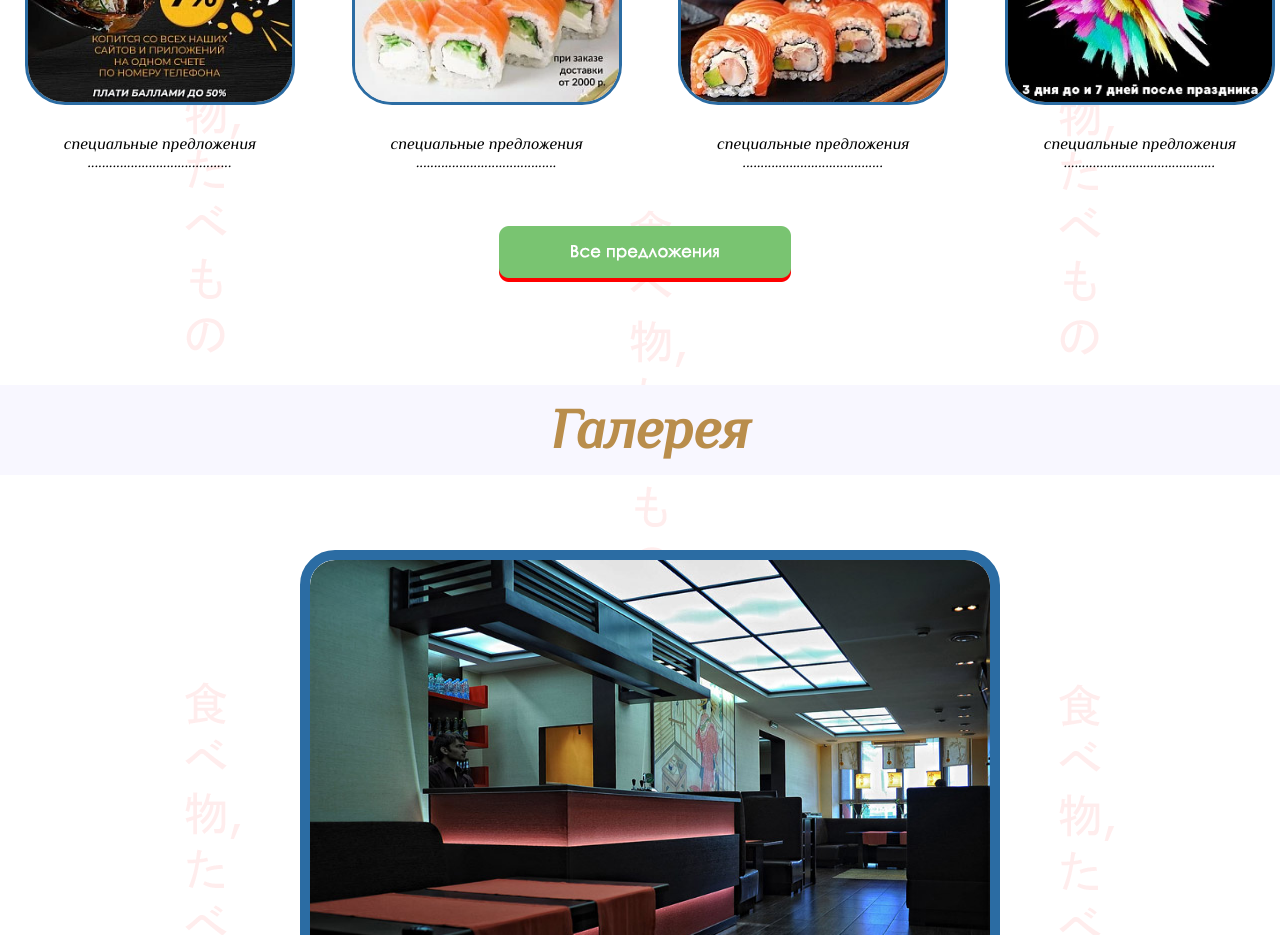
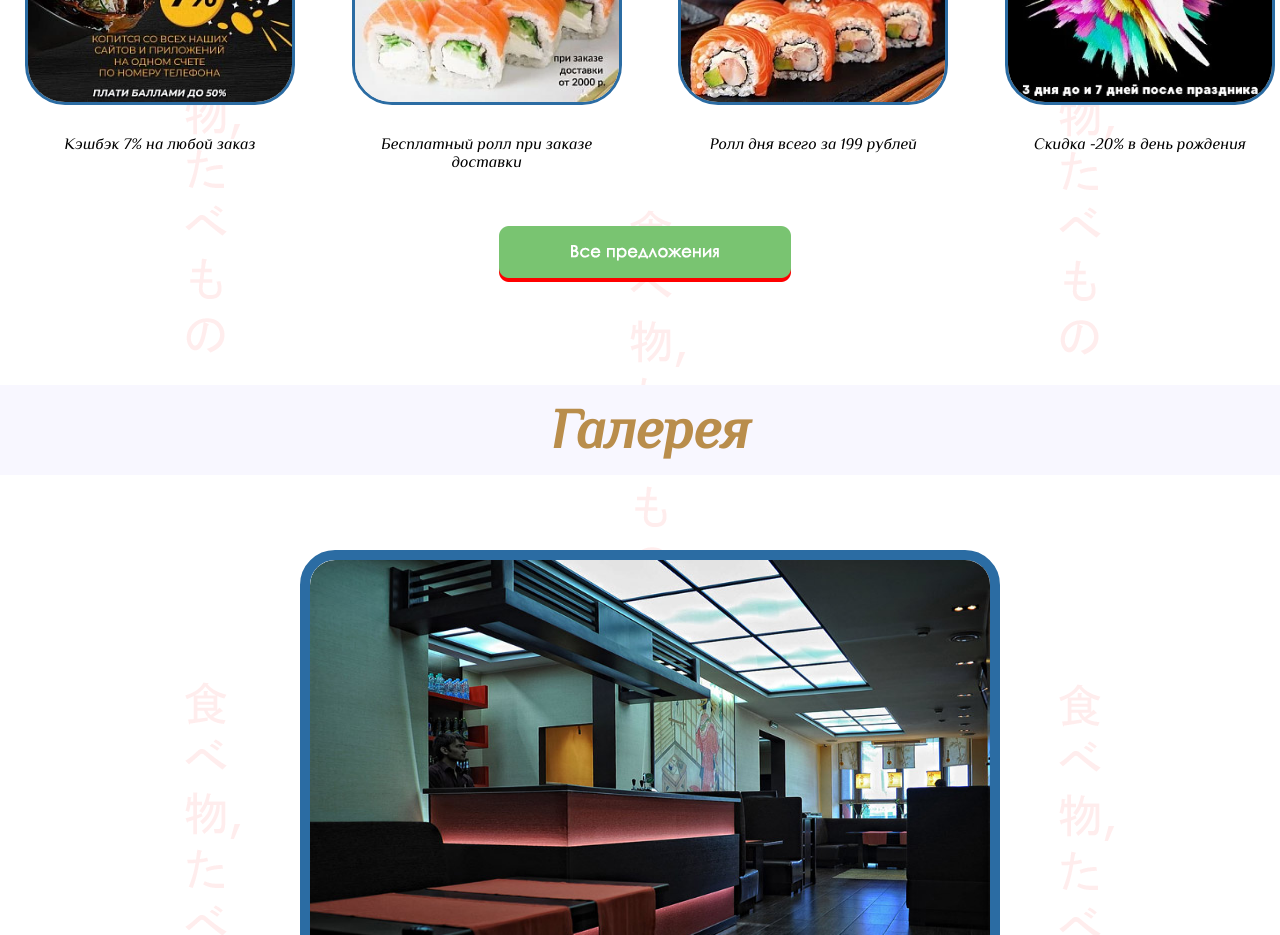
Before and after one commit to MRFlord/tabemono, a plain HTML site: page index.html in a window 1280 px wide. Shown: the part 1060-1995 px from the top of the page. Drawn offline with Linux system fonts and the light colour scheme.

Commit message:
Update index.html

```diff
--- a/index.html
+++ b/index.html
@@ -67,10 +67,10 @@
 		<img src="image/den-rozhdeniya.webp" class="akcii_photo akc4">
 </div>
 	<div class="akcii_text">
-		<p class="a_text">специальные предложения ........................................</p>
-		<p class="a_text">специальные предложения .......................................</p>
-		<p class="a_text">специальные предложения .......................................</p>
-		<p class="a_text">специальные предложения ..........................................</p>
+		<p class="a_text">Кэшбэк 7% на любой заказ</p>
+		<p class="a_text">Бесплатный ролл при заказе доставки</p>
+		<p class="a_text">Ролл дня всего за 199 рублей</p>
+		<p class="a_text">Скидка -20% в день рождения</p>
 	</div>
 	<div class="button_box">
 	<a href="akcii/akcii.html"><img src="image/button akcii.png" class="button_akcii">
```
